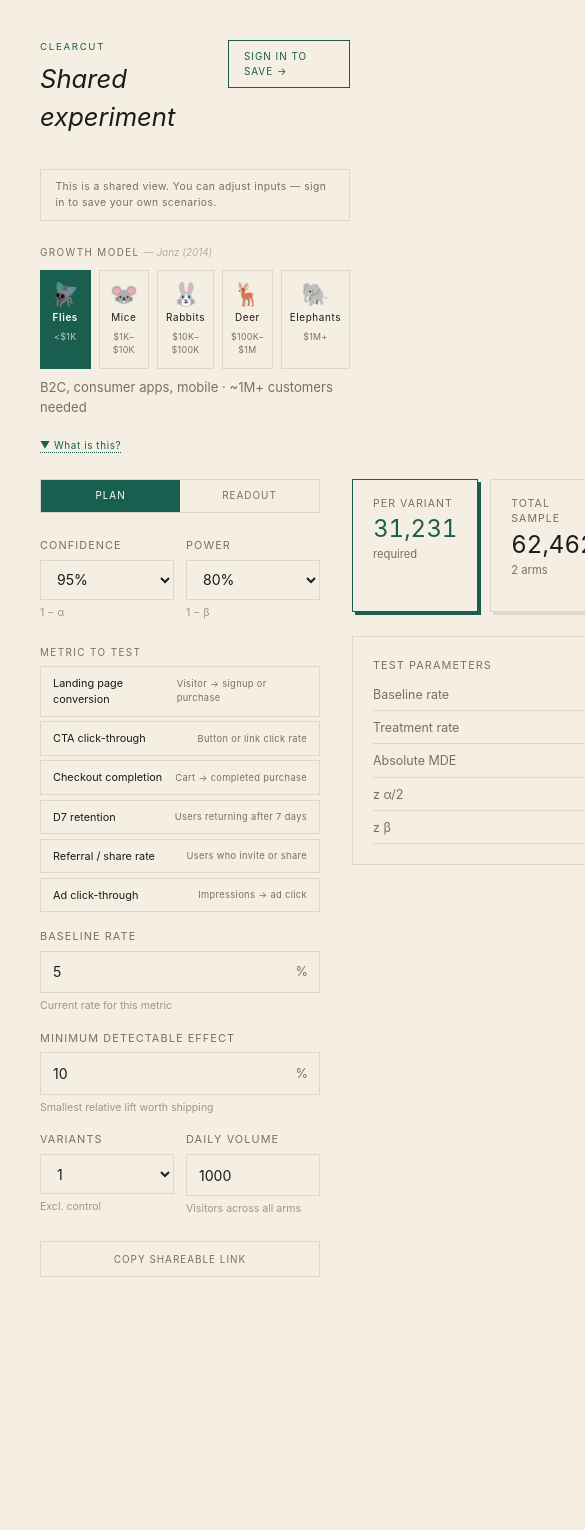
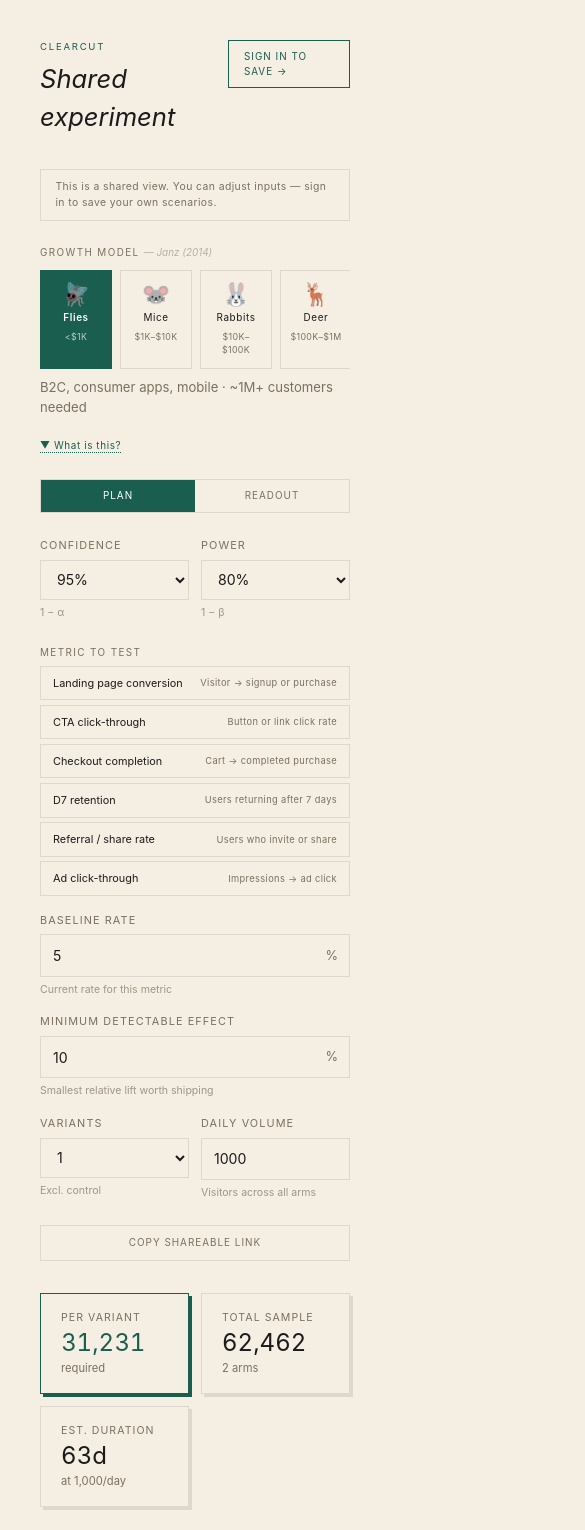
Before and after one commit to carloslauv/Experiment-Design-Calculator, a Next.js app: page /share in a window 390 px wide. Shown: the top 1530 px of the page, 585 px wide, since content can reach past the window. Before the commit the page ends 1341 px from the top, so only its background shows below. Built offline with nearby package versions, Linux system fonts and the light colour scheme; a web font is replaced by a local one.

Commit message:
Mobile layout: responsive breakpoints for shell, model cards, and stat rows

```diff
--- a/app/(app)/app/page.tsx
+++ b/app/(app)/app/page.tsx
@@ -9,42 +9,15 @@ export default async function AppPage() {
   const scenarios = session?.user?.id ? await listScenarios() : [];
 
   return (
-    <main
-      style={{
-        minHeight: "calc(100dvh - 58px)",
-        padding: "2.5rem 2.5rem 4rem",
-      }}
-    >
-      <div style={{ maxWidth: 1200, margin: "0 auto" }}>
-        <div style={{ marginBottom: "2rem" }}>
-          <p
-            style={{
-              fontFamily: "var(--font-mono)",
-              fontSize: "0.6rem",
-              letterSpacing: "0.18em",
-              textTransform: "uppercase",
-              color: "var(--muted)",
-              marginBottom: "0.35rem",
-            }}
-          >
-            Experiment calculator
-          </p>
-          <h1
-            style={{
-              fontFamily: "var(--font-serif)",
-              fontSize: "1.6rem",
-              fontWeight: "normal",
-              fontStyle: "italic",
-              color: "var(--ink)",
-            }}
-          >
-            {session?.user?.name
-              ? `Welcome back, ${session.user.name.split(" ")[0]}.`
-              : "Plan your experiment."}
-          </h1>
-        </div>
-        <AppShell initialScenarios={scenarios} />
-      </div>
+    <main style={{ minHeight: "calc(100dvh - 58px)" }}>
+      <AppShell
+        initialScenarios={scenarios}
+        greeting={
+          session?.user?.name
+            ? `Welcome back, ${session.user.name.split(" ")[0]}.`
+            : "Plan your experiment."
+        }
+      />
     </main>
   );
 }
--- a/app/globals.css
+++ b/app/globals.css
@@ -83,3 +83,98 @@ body {
   border: 1px solid var(--dim);
   box-shadow: var(--shadow);
 }
+
+/* ── Responsive layout helpers ───────────────────────────────────────────── */
+
+/* App shell: header + sidebar/calculator row */
+.app-shell {
+  display: flex;
+  flex-direction: column;
+  padding: 2.5rem 2.5rem 4rem;
+  max-width: 1140px;
+  margin: 0 auto;
+  gap: 1.5rem;
+}
+
+.app-shell-row {
+  display: flex;
+  gap: 2.5rem;
+  align-items: flex-start;
+}
+
+.app-shell-sidebar {
+  flex: 0 0 220px;
+  min-width: 0;
+}
+
+.app-shell-main {
+  flex: 1;
+  min-width: 0;
+}
+
+/* Calculator: inputs | results two-column */
+.calc-columns {
+  display: grid;
+  grid-template-columns: minmax(280px, 360px) 1fr;
+  gap: 2rem;
+  align-items: start;
+}
+
+/* Growth model cards: 5 across */
+.model-cards {
+  display: grid;
+  grid-template-columns: repeat(5, 1fr);
+  gap: 0.5rem;
+}
+
+/* Stat boxes: 3 across */
+.stat-row-3 {
+  display: grid;
+  grid-template-columns: 1fr 1fr 1fr;
+  gap: 0.75rem;
+}
+
+@media (max-width: 700px) {
+  /* Header padding */
+  header > div {
+    padding: 0 1rem !important;
+  }
+
+  .app-shell {
+    padding: 1.25rem 1rem 3rem;
+    gap: 1.25rem;
+  }
+
+  .app-shell-row {
+    flex-direction: column;
+    gap: 1.5rem;
+  }
+
+  .app-shell-sidebar {
+    flex: none;
+    width: 100%;
+  }
+
+  /* Stack inputs above results */
+  .calc-columns {
+    grid-template-columns: 1fr;
+  }
+
+  /* Model cards: 5 in a scrollable row */
+  .model-cards {
+    grid-template-columns: repeat(5, minmax(60px, 1fr));
+    overflow-x: auto;
+    -webkit-overflow-scrolling: touch;
+  }
+
+  /* Stat row: 2 columns then wraps */
+  .stat-row-3 {
+    grid-template-columns: 1fr 1fr;
+  }
+}
+
+@media (max-width: 420px) {
+  .model-cards {
+    grid-template-columns: repeat(5, 72px);
+  }
+}
--- a/components/AppShell.tsx
+++ b/components/AppShell.tsx
@@ -7,14 +7,27 @@ import type { ScenarioInputs, SavedScenario } from "@/lib/actions/scenarios";
 
 interface Props {
   initialScenarios: SavedScenario[];
+  greeting?: string;
 }
 
-export default function AppShell({ initialScenarios }: Props) {
+export default function AppShell({ initialScenarios, greeting }: Props) {
   const [pendingSave, setPendingSave] = useState<ScenarioInputs | null>(null);
   const [loadInputs, setLoadInputs] = useState<ScenarioInputs | null>(null);
 
   return (
-    <div style={{ display: "flex", gap: "2.5rem", alignItems: "start" }}>
+    <div className="app-shell">
+      {greeting && (
+        <div>
+          <p style={{ fontFamily: "var(--font-mono)", fontSize: "0.6rem", letterSpacing: "0.18em", textTransform: "uppercase", color: "var(--muted)", marginBottom: "0.35rem" }}>
+            Experiment calculator
+          </p>
+          <h1 style={{ fontFamily: "var(--font-serif)", fontSize: "1.6rem", fontWeight: "normal", fontStyle: "italic", color: "var(--ink)" }}>
+            {greeting}
+          </h1>
+        </div>
+      )}
+      <div className="app-shell-row">
+        <div className="app-shell-sidebar">
           <ScenariosSidebar
             initial={initialScenarios}
             onLoad={(inputs) => {
@@ -24,7 +37,8 @@ export default function AppShell({ initialScenarios }: Props) {
             pendingSave={pendingSave}
             onSaveComplete={() => setPendingSave(null)}
           />
-      <div style={{ flex: 1, minWidth: 0 }}>
+        </div>
+        <div className="app-shell-main">
           <Calculator
             key={loadInputs ? JSON.stringify(loadInputs) : "default"}
             loadInputs={loadInputs}
@@ -32,5 +46,6 @@ export default function AppShell({ initialScenarios }: Props) {
           />
         </div>
       </div>
+    </div>
   );
 }
--- a/components/Calculator.tsx
+++ b/components/Calculator.tsx
@@ -357,7 +357,7 @@ export default function Calculator({ onSave, loadInputs }: CalcProps = {}) {
       {/* ── Business model selector ── */}
       <div style={{ display: "flex", flexDirection: "column", gap: "0.6rem" }}>
         <span style={SECTION_LABEL}>Growth model <span style={{ opacity: 0.5, fontStyle: "italic", letterSpacing: 0, textTransform: "none" }}>— Janz (2014)</span></span>
-        <div style={{ display: "grid", gridTemplateColumns: "repeat(5, 1fr)", gap: "0.5rem" }}>
+        <div className="model-cards">
           {BUSINESS_MODELS.map(m => {
             const active = businessModel === m.id;
             return (
@@ -408,7 +408,7 @@ export default function Calculator({ onSave, loadInputs }: CalcProps = {}) {
       )}
 
       {/* ── Two-column layout: inputs | results ── */}
-      <div style={{ display: "grid", gridTemplateColumns: "minmax(280px, 360px) 1fr", gap: "2rem", alignItems: "start" }}>
+      <div className="calc-columns">
 
         {/* LEFT: inputs */}
         <div style={{ display: "flex", flexDirection: "column", gap: "1.5rem" }}>
@@ -523,7 +523,7 @@ export default function Calculator({ onSave, loadInputs }: CalcProps = {}) {
 
           {mode === "plan" && planResult && (
             <>
-              <div style={{ display: "grid", gridTemplateColumns: "1fr 1fr 1fr", gap: "0.75rem" }}>
+              <div className="stat-row-3">
                 <StatBox label="Per variant" value={fmt(planResult.samplePerVariant)} sub="required" highlight />
                 <StatBox label="Total sample" value={fmt(planResult.totalSample)} sub={`${parseInt(variants) + 1} arms`} />
                 <StatBox
@@ -569,7 +569,7 @@ export default function Calculator({ onSave, loadInputs }: CalcProps = {}) {
             const verdictColor = win ? "var(--signal)" : "var(--noise)";
             return (
               <>
-                <div style={{ display: "grid", gridTemplateColumns: "1fr 1fr 1fr", gap: "0.75rem" }}>
+                <div className="stat-row-3">
                   <StatBox label="Relative lift" value={(readoutResult.relativeLift >= 0 ? "+" : "") + pct(readoutResult.relativeLift)} sub={`${pct(readoutResult.controlRate)} → ${pct(readoutResult.variantRate)}`} highlight={readoutResult.significant} highlightColor={win ? "var(--signal)" : lose ? "var(--noise)" : undefined} />
                   <StatBox label="p-value" value={readoutResult.pValue < 0.001 ? "<0.001" : readoutResult.pValue.toFixed(3)} sub={readoutResult.significant ? (win ? "significant ✓" : "significant ✗") : "not significant"} />
                   <StatBox label="z-score" value={readoutResult.zScore.toFixed(2)} sub={`${alpha}% confidence`} />
```
Lines whose indentation alone changed are shown as unchanged.
